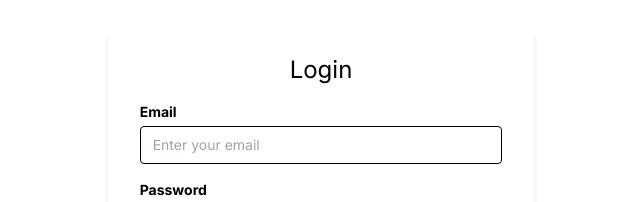
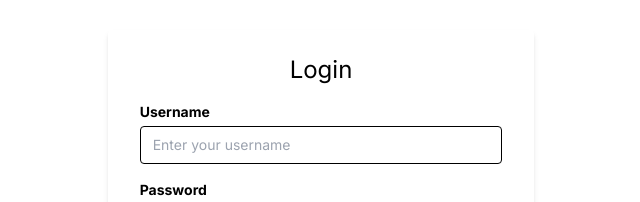
Before and after one commit to aitmamatovmusa/flavor_finder_frontend, a React (Vite) app: page /signin in a window 1280 px wide. Shown: the part 180-382 px from the top of the page, without its empty margins (319-959 px from the left). Built offline with nearby package versions, Linux system fonts and the light colour scheme; no server answers.

Commit message:
Change the email field to the username field

```diff
--- a/src/pages/SignIn.tsx
+++ b/src/pages/SignIn.tsx
@@ -2,13 +2,13 @@ import { MouseEvent, ChangeEvent, useState } from 'react';
 import { httpClient } from '../api/client';
 
 interface UserForm {
-  email: string;
+  username: string;
   password: string;
 }
 
 function SignIn() {
   const [signInForm, setSignInForm] = useState({
-    email: '',
+    username: '',
     password: '',
   });
 
@@ -23,9 +23,9 @@ function SignIn() {
   function checkUserForm(e: MouseEvent<HTMLButtonElement>) {
     e.preventDefault();
 
-    const { password, email } = signInForm;
-    if (password.trim() && email.trim()) {
-      const userForm = { password, email };
+    const { password, username } = signInForm;
+    if (password.trim() && username.trim()) {
+      const userForm = { password, username };
       loginUser(userForm);
     }
   }
@@ -41,17 +41,17 @@ function SignIn() {
         <h1 className="text-2xl mb-4 text-center">Login</h1>
         <form className="space-y-4">
           <label
-            htmlFor="email"
+            htmlFor="username"
             className="block text-gray-700 text-sm font-bold mb-2"
           >
-            Email
+            Username
             <input
               onChange={handleInputChange}
-              type="email"
-              name="email"
-              id="email"
+              type="text"
+              id="username"
+              name="username"
               className="font-normal border rounded py-2 px-3 w-full focus:outline-none focus:shadow-outline mt-1"
-              placeholder="Enter your email"
+              placeholder="Enter your username"
             />
           </label>
 
```
